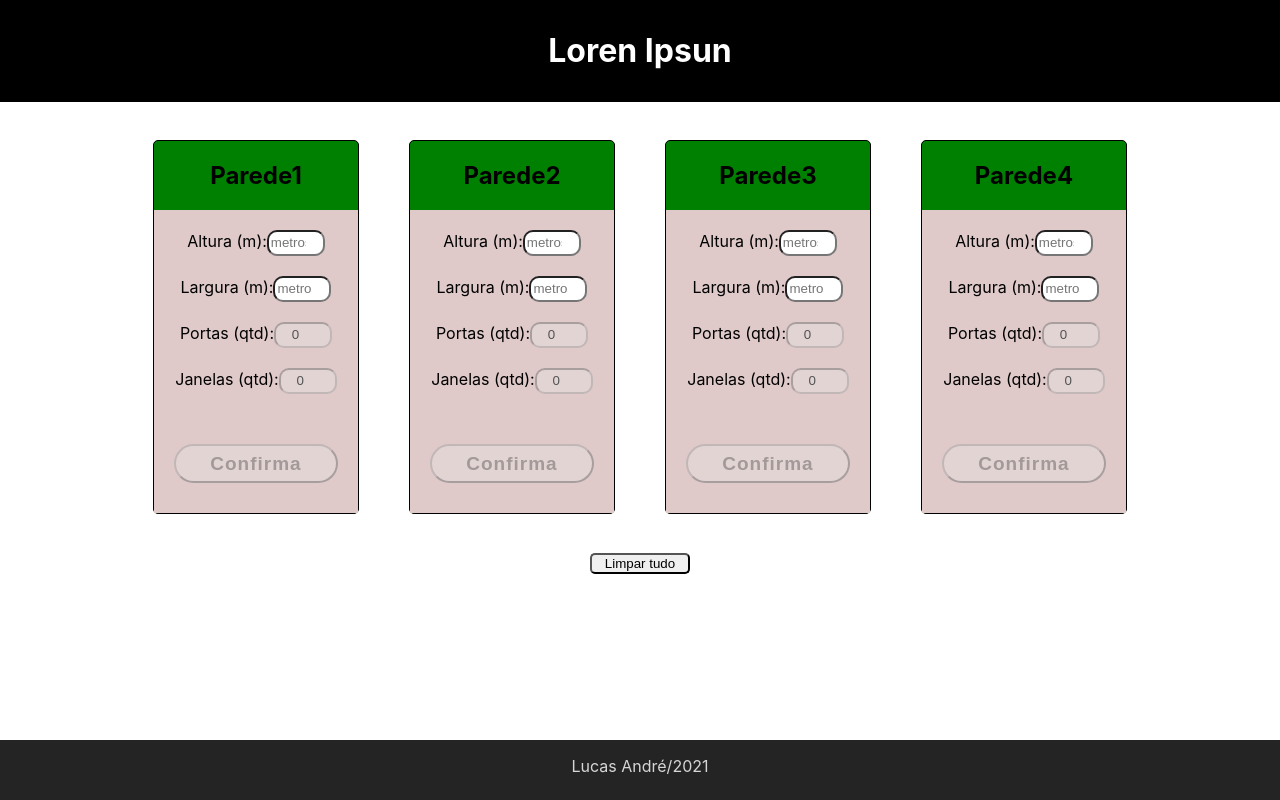
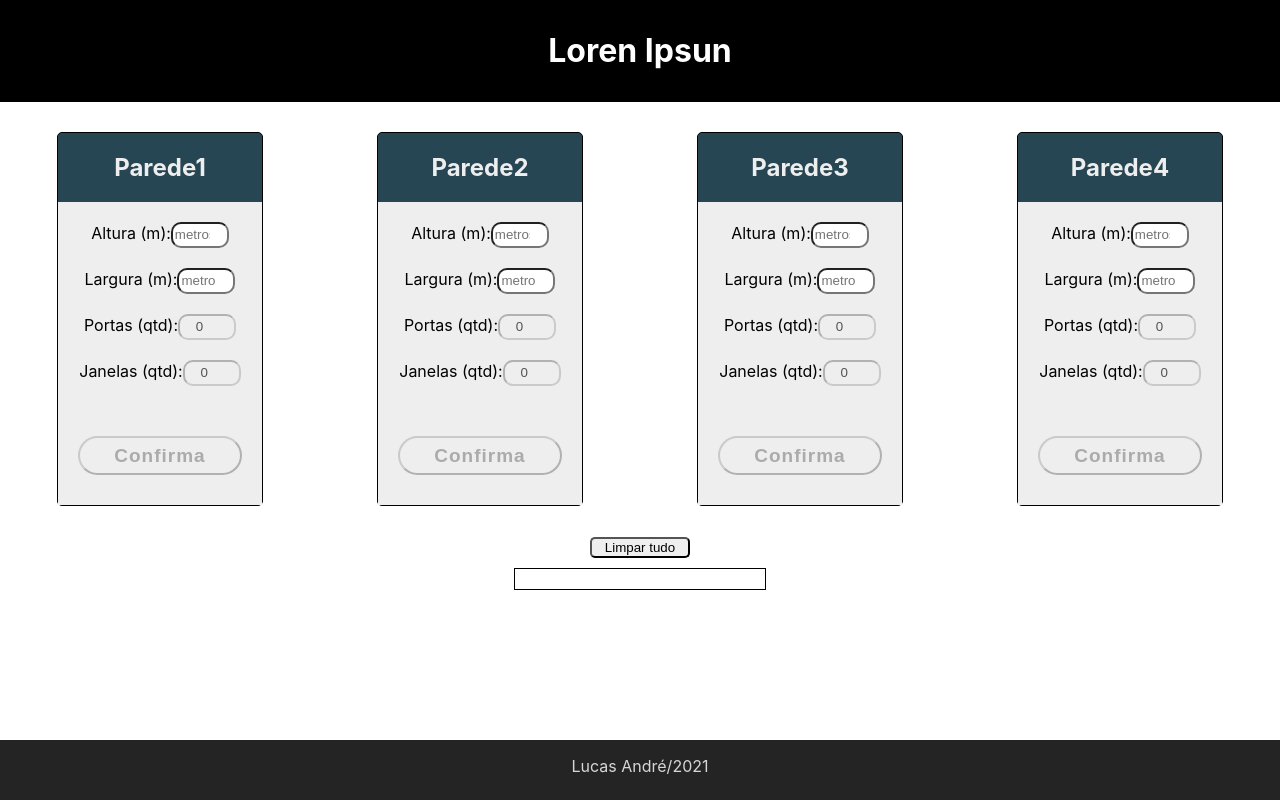
Before and after one commit to LucasCAndre/paint-calculator, a React (Create React App) app in the folder paint-calculator/: page / in a window 1280 px wide. Built offline with nearby package versions, Linux system fonts and the light colour scheme.

Commit message:
Estiliza sugestions

```diff
--- a/paint-calculator/src/components/Footer.css
+++ b/paint-calculator/src/components/Footer.css
@@ -1,5 +1,5 @@
 .footer {
-  position:absolute;
+  position:fixed;
   bottom:0;
   width:100%;
   height:60px;
--- a/paint-calculator/src/components/Sugestion.css
+++ b/paint-calculator/src/components/Sugestion.css
@@ -1,3 +1,11 @@
 .sugestions {
-  background-color: thistle;
+  list-style-type: none;
+  border: solid 1px black;
+  text-align: center;
+  width: 230px;
+  margin: auto;
+  padding: 10px;
+  margin-top: 10px;
+  font-size: 25px;
+  margin-bottom: 100px;
 }
--- a/paint-calculator/src/components/Sugestion.js
+++ b/paint-calculator/src/components/Sugestion.js
@@ -1,4 +1,5 @@
 import React from 'react';
+import './Sugestion.css';
 import { cansSizes, sqrMtrPerL } from '../utils';
 
 function Sugestion({ paintArea }) {
--- a/paint-calculator/src/components/wall.css
+++ b/paint-calculator/src/components/wall.css
@@ -1,6 +1,6 @@
 form {
   /* border: solid 1px black; */
-  background-color: rgb(223, 201, 201);
+  background-color: rgb(238, 238, 238);
   padding: 20px;
   /* border-radius: 5px; */
 }
@@ -14,8 +14,14 @@ input {
 
 .wall {
   border: solid 1px black;
-  background-color: green;
+  background-color: #264653;
   border-radius: 5px;
+  margin-bottom: 30px;
+  margin-top: 30px;
+}
+
+.wall h2 {
+  color: rgb(238, 238, 238);
 }
 
 .confirm-btn {
--- a/paint-calculator/src/pages/PaintCalculator.js
+++ b/paint-calculator/src/pages/PaintCalculator.js
@@ -9,10 +9,10 @@ function PaintCalculator() {
   const [areaTwo, setAreaTwo] = useState();
   const [areaThree, setAreaThree] = useState();
   const [areaFour, setAreaFour] = useState();
-  // const [sendSugestion, setSendSugestion] = useState(true);
+  // const [sendSugestion, setSendSugestion] = useState(false);
 
   const paintArea = areaOne + areaTwo + areaThree + areaFour;
-console.log(paintArea);
+  console.log(paintArea);
 
   // useEffect(() => {
   //   if (areaOne && areaTwo && areaThree && areaFour) {
--- a/paint-calculator/src/pages/paintCalculator.css
+++ b/paint-calculator/src/pages/paintCalculator.css
@@ -1,6 +1,6 @@
 .wall-container {
-  width: 80%;
-  height: 450px;
+  /* width: 80%;
+  height: 450px; */
   align-items: center;
   display: flex;
   flex-wrap: wrap;
```
Also changed, not shown: paint-calculator/public/logo192.png (deleted), paint-calculator/public/logo512.png (deleted).
